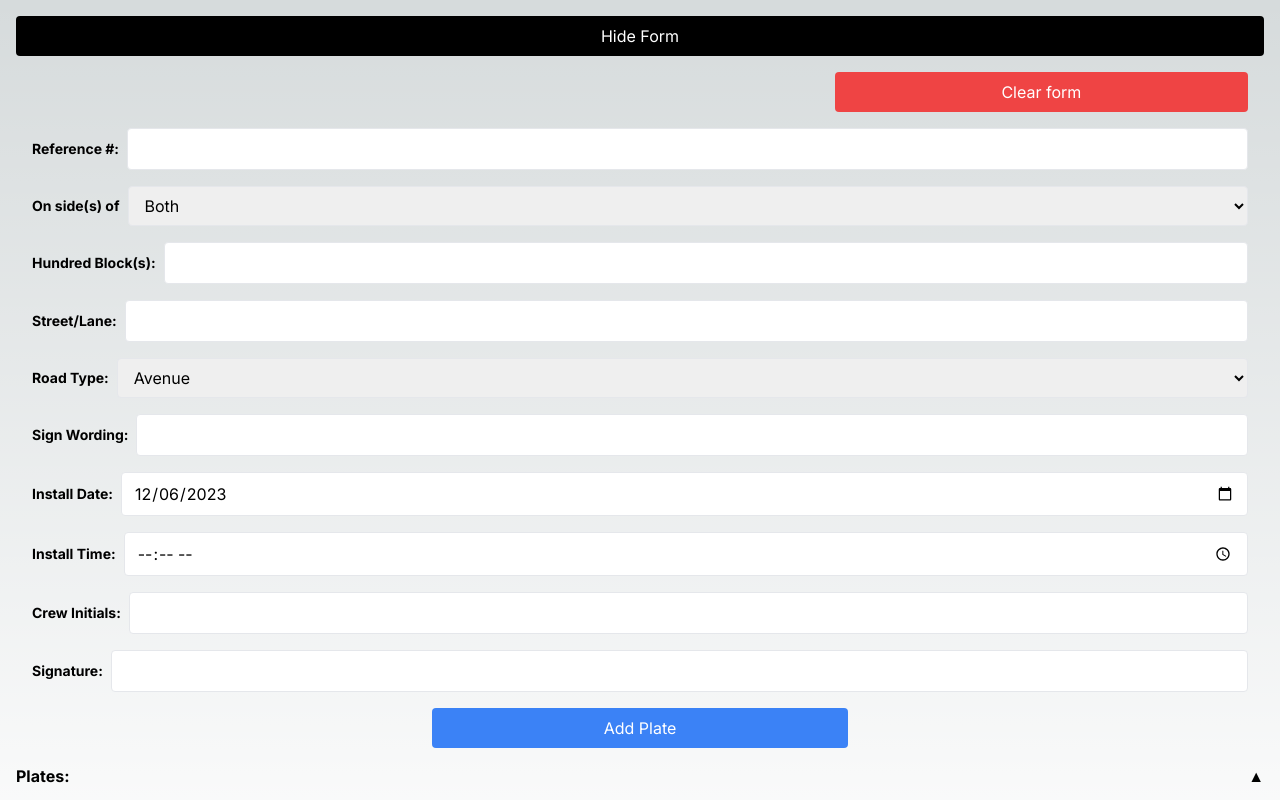
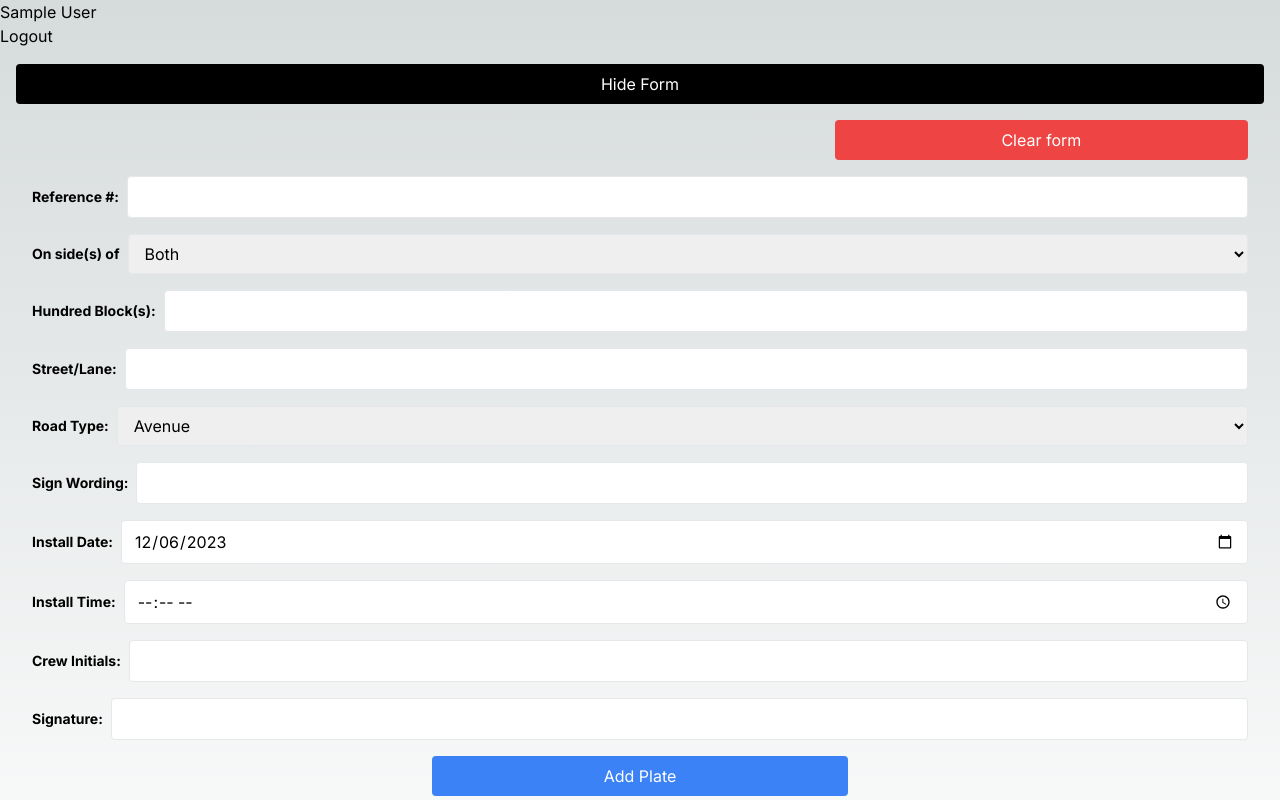
Before and after one commit to ashkan-rahnavardi/plate-grabber, a Next.js app: page / in a window 1280 px wide. Shown: the top 800 px of the page. Built offline with nearby package versions, Linux system fonts and the light colour scheme; no server answers; sample sign-in values are in the browser's storage.

Commit message:
basic authentification set up

```diff
--- /dev/null
+++ b/app/_helper/SessionProvider.tsx
@@ -0,0 +1,3 @@
+'use client';
+import { SessionProvider } from 'next-auth/react';
+export default SessionProvider;
--- /dev/null
+++ b/app/api/auth/[...nextauth]/route.ts
@@ -0,0 +1,15 @@
+import NextAuth from 'next-auth';
+import GoogleProvider from 'next-auth/providers/google';
+
+export const authOptions = {
+	providers: [
+		GoogleProvider({
+			clientId: process.env.GOOGLE_CLIENT_ID ?? '',
+			clientSecret: process.env.GOOGLE_CLIENT_SECRET ?? '',
+		}),
+	],
+};
+
+export const handler = NextAuth(authOptions);
+
+export { handler as GET, handler as POST };
--- a/app/layout.tsx
+++ b/app/layout.tsx
@@ -1,6 +1,10 @@
 import type { Metadata } from 'next';
+import { getServerSession } from 'next-auth';
 import { Inter } from 'next/font/google';
+import { redirect } from 'next/navigation';
+import SessionProvider from './_helper/SessionProvider';
 import { StorageProvider } from './_helper/storageContext';
+import { authOptions } from './api/auth/[...nextauth]/route';
 import './globals.css';
 
 const inter = Inter({ subsets: ['latin'] });
@@ -10,18 +14,25 @@ export const metadata: Metadata = {
 	description: 'Iggys Plate Grabber',
 };
 
-export default function RootLayout({
+export default async function RootLayout({
 	children,
 }: {
 	children: React.ReactNode;
 }) {
+	const session = await getServerSession(authOptions);
 	return (
 		<html lang="en">
 			<head>
 				<title>Plate Grabber</title>
 			</head>
 			<body className={inter.className}>
-				<StorageProvider>{children}</StorageProvider>
+				<SessionProvider session={session}>
+					{!session || !session.user ? (
+						redirect('/api/auth/signin')
+					) : (
+						<StorageProvider>{children}</StorageProvider>
+					)}
+				</SessionProvider>
 			</body>
 		</html>
 	);
--- a/app/page.tsx
+++ b/app/page.tsx
@@ -1,8 +1,17 @@
+'use client';
+import { signOut, useSession } from 'next-auth/react';
 import React from 'react';
 import Dashboard from './dashboard';
 
 const Home: React.FC = () => {
-	return <Dashboard />;
+	const session = useSession();
+	return (
+		<>
+			<div>{session?.data?.user?.name}</div>
+			<button onClick={() => signOut()}>Logout</button>
+			<Dashboard />
+		</>
+	);
 };
 
 export default Home;
--- a/package.json
+++ b/package.json
@@ -12,7 +12,9 @@
 		"test": "jest"
 	},
 	"dependencies": {
+		"firebase": "^10.7.1",
 		"next": "14.0.3",
+		"next-auth": "^4.24.5",
 		"react": "^18",
 		"react-camera-pro": "git+https://github.com/ashkan-rahnavardi/react-camera-pro-18",
 		"react-dom": "^18",
```
Also changed, not shown: 2 other files (tests, documents, lock files or other folders).
